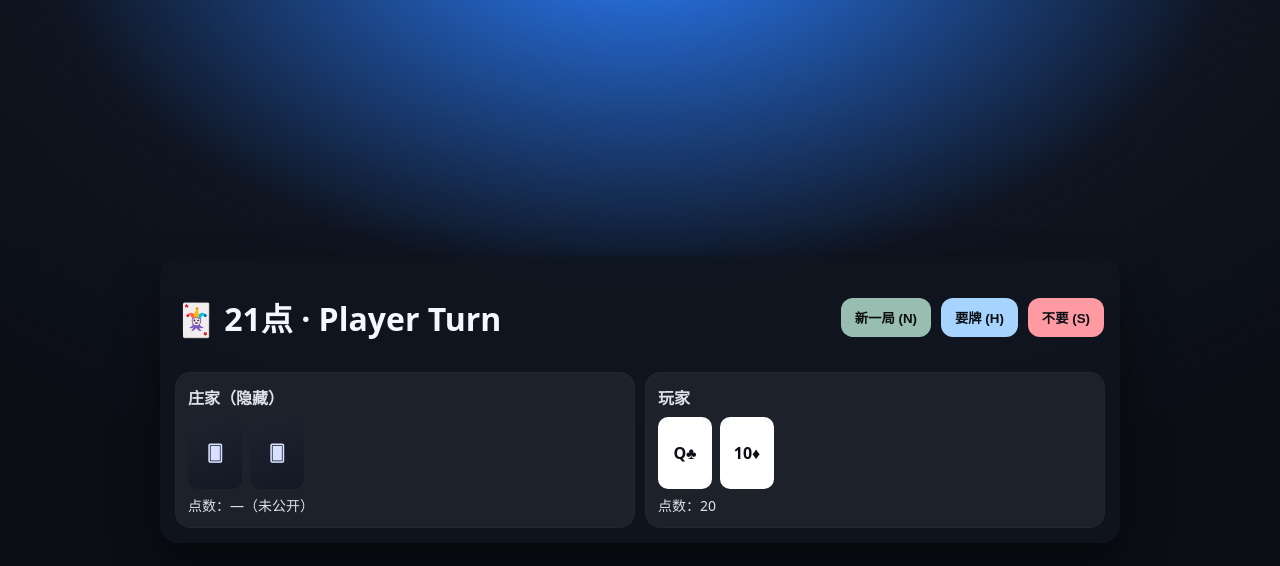
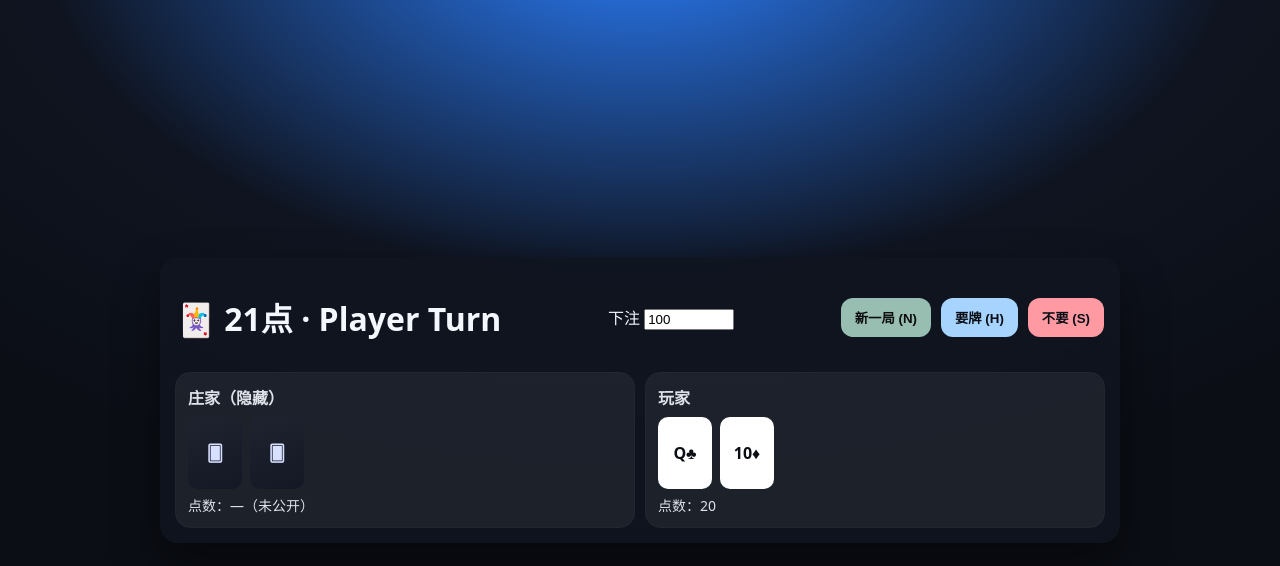
Before and after one commit to wwong1801/mc21, a plain HTML site: page index.html in a window 1280 px wide. Drawn offline with Linux system fonts and the light colour scheme.

Commit message:
Update index.html

```diff
--- a/index.html
+++ b/index.html
@@ -10,6 +10,13 @@
   <main class="table" aria-live="polite">
     <header class="bar">
       <h1>🃏 21点 · Player Turn</h1>
+
+      <!-- Add inside <header class="bar"> ... -->
+      <div class="bet">
+        <label for="betInput">下注</label>
+        <input id="betInput" type="number" min="1" step="1" value="100" style="width:90px" />
+      </div>
+
       <div class="controls">
         <button id="newBtn" class="primary" title="N">新一局 (N)</button>
         <button id="hitBtn" title="H">要牌 (H)</button>
```
